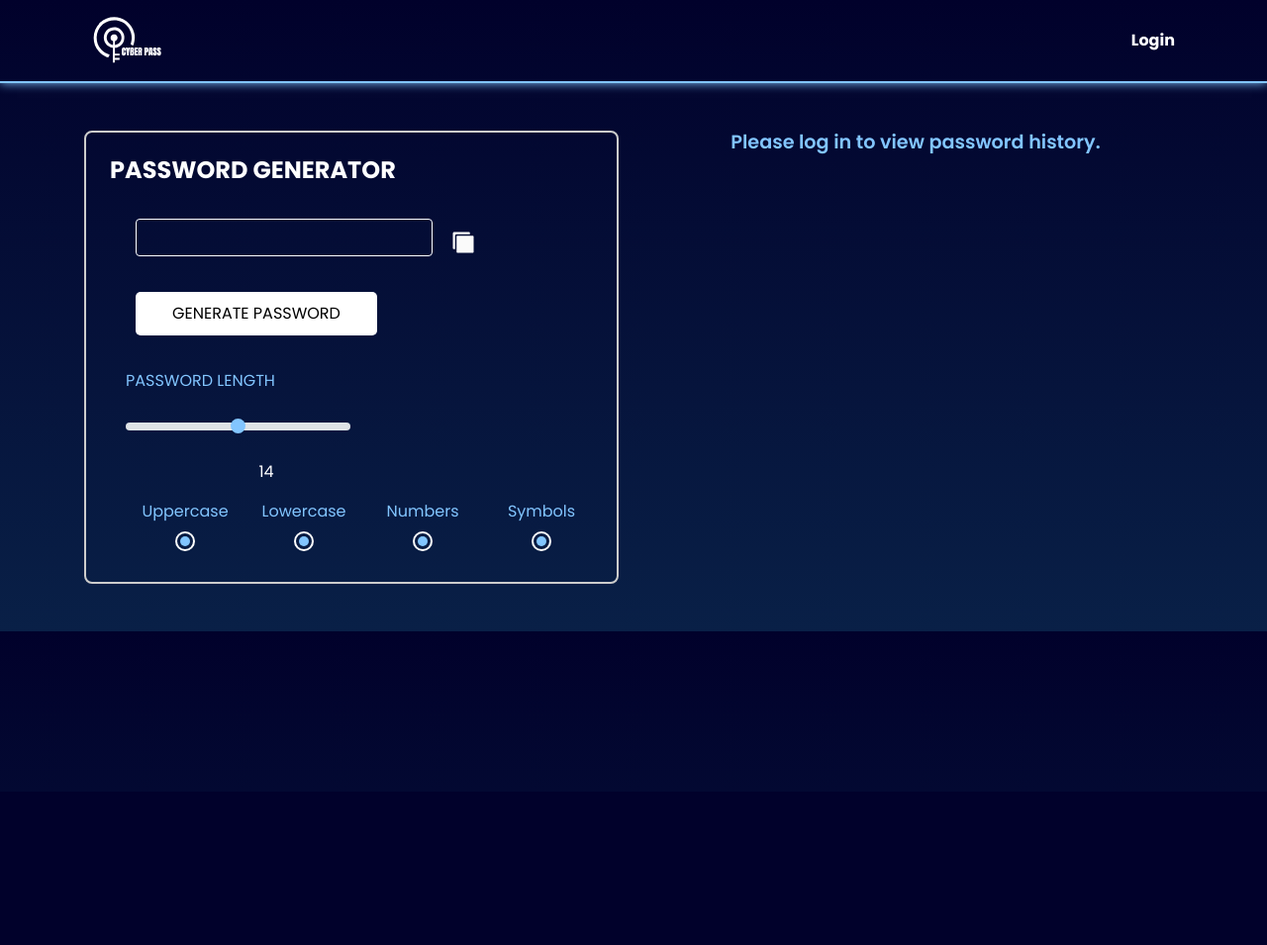
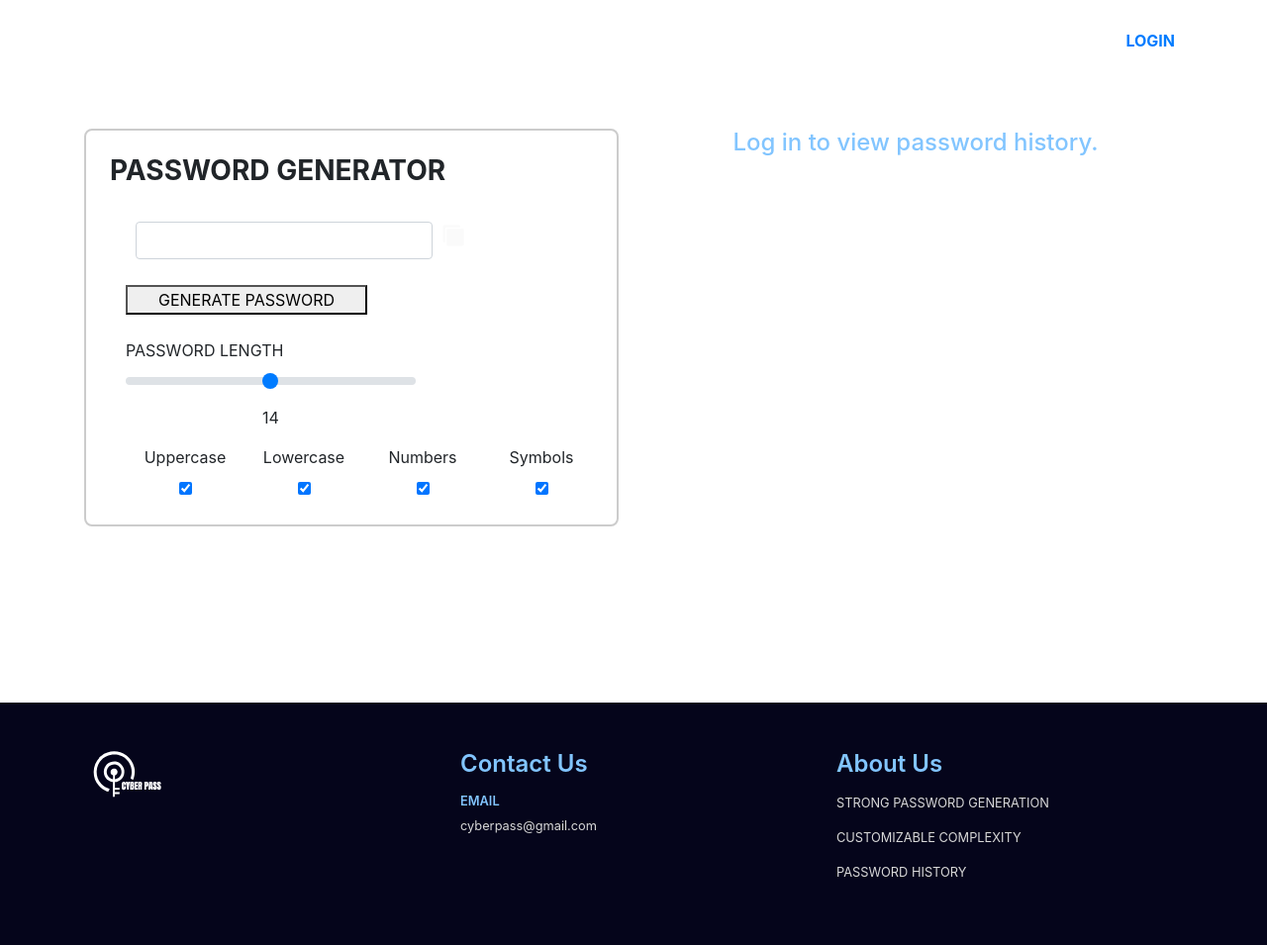
Before and after one commit to graceAlessia/Web-Final-Project, a PHP site: page / in a window 1280 px wide. Shown: the whole page at 99% size. Before the commit the page ends 638 px from the top, so only its background shows below. Run offline with PHP 8.4, Linux system fonts and the light colour scheme; data comes from the database, SQL or seed files in the repository; data that the repository does not hold is empty.

Commit message:
adding new css files

```diff
--- /dev/null
+++ b/assets/css/footer.css
@@ -0,0 +1,58 @@
+/* Footer Styles */
+.footer {
+    background-color: #05051b;
+    color: #D8D8D8;
+    border-top: 2px solid white;
+    padding: 30px 0;
+}
+
+.footer .logo {
+    margin-bottom: 20px;
+}
+
+.footer-description {
+    font-size: 0.9rem;
+    line-height: 1.6;
+}
+
+.footer-heading {
+    font-size: 1.5rem;
+    font-weight: 600;
+    color: #82C5FF;
+    margin-bottom: 15px;
+}
+
+.contact-item {
+    margin-bottom: 15px;
+}
+
+.contact-item h6 {
+    font-size: 0.8rem;
+    font-weight: 600;
+    color: #82C5FF;
+}
+
+.contact-item p {
+    font-size: 0.8rem;
+    color: #D8D8D8;
+}
+
+.social-links {
+    display: flex;
+    gap: 15px;
+}
+
+.social-icon {
+    display: inline-block;
+    width: 24px;
+    height: 24px;
+}
+
+.social-icon img {
+    width: 100%;
+    height: auto;
+}
+
+.custom-mt {
+    margin-top: 8rem; /* or whatever size you need */
+  }
--- a/assets/css/login.css
+++ b/assets/css/login.css
@@ -22,7 +22,7 @@ h2 {
 .btn-login {
     background-color: white;
     border-color: white;
-    color: #000;
+    color: black;
     font-weight: bold;
     /* text-shadow: 0 0 10px #82C5FF; */
     border-radius: 5px;
@@ -65,3 +65,7 @@ a.text-light:hover {
 .card-body {
     padding: 20px;
 }
+
+.custom-mt {
+    margin-top: 8rem; /* or whatever size you need */
+  }
--- a/assets/css/style.css
+++ b/assets/css/style.css
@@ -160,8 +160,8 @@ button {
 
 /* Navbar */
 .navbar {
-    background-color: transparent;
-    border-bottom: 2px solid #82C5FF;
+    background-color:#05051b;
+    border-bottom: 2px solid white;
     box-shadow: 0 0 10px #82C5FF;
 }
 
--- a/index.php
+++ b/index.php
@@ -5,29 +5,6 @@ include('layouts/header.php');
 $isUserLoggedIn = isset($_SESSION['user_id']);
 ?>
 
-<!DOCTYPE html>
-<html lang="en">
-
-<head>
-    <meta charset="UTF-8">
-    <meta name="viewport" content="width=device-width, initial-scale=1.0">
-    <title>Password Generator</title>
-    <link rel="stylesheet" href="path/to/your/styles.css"> <!-- Add your main stylesheet link here -->
-    <style>
-        .tooltip {
-            position: absolute;
-            background-color: #333;
-            color: #fff;
-            padding: 5px 10px;
-            border-radius: 5px;
-            font-size: 12px;
-            z-index: 1000;
-            white-space: nowrap;
-        }
-    </style>
-</head>
-
-<body>
 <div class="container">
     <div class="row mt-5 justify-content-center">
         <!-- Password Generator -->
@@ -89,7 +66,7 @@ $isUserLoggedIn = isset($_SESSION['user_id']);
                 </p>
             <?php else: ?>
                 <h4 class="text-center text-info">
-                        <a href="login.php" style="color: #82C5FF; text-decoration: none;">Please log in to view password history.</a>
+                    <a href="login.php" style="color: #82C5FF; text-decoration: none;">Log in to view password history.</a>
                 </h4>
             <?php endif; ?>
         </div>
@@ -100,6 +77,7 @@ $isUserLoggedIn = isset($_SESSION['user_id']);
 <script src="https://code.jquery.com/jquery-3.5.1.min.js"></script>
 <script src="js/script.js"></script>
 <script src="js/history.js"></script>
-</body>
 
-</html>
+<?php
+include('layouts/footer.php');
+?>
--- /dev/null
+++ b/layouts/footer.php
@@ -0,0 +1,31 @@
+<!-- Footer -->
+<footer class="custom-mt py-5 footer">
+    <div class="container">
+        <div class="row">
+            <!-- Logo and Description -->
+            <div class="col-lg-4 col-md-6 col-sm-12">
+                <img class="logo" src="assets/imgs/Logo.svg" alt="Logo" style="height: 50px; width: auto;">
+            </div>
+
+            <!-- Contact Information -->
+            <div class="col-lg-4 col-md-6 col-sm-12">
+                <h5 class="footer-heading">Contact Us</h5>
+                <div class="contact-item">
+                    <h6 class="text-uppercase">Email</h6>
+                    <p>cyberpass@gmail.com</p>
+                </div>
+            </div>
+            <div class="col-lg-4 col-md-6 col-sm-12">
+                <h5 class="footer-heading">About Us</h5>
+                <div class="contact-item">
+                    <p class="text-uppercase">Strong Password Generation</p>
+
+                    <p class="text-uppercase">Customizable Complexity</p>
+
+                    <p class="text-uppercase">Password History</p>
+
+                </div>
+            </div>
+        </div>
+    </div>
+</footer>
--- a/layouts/header.php
+++ b/layouts/header.php
@@ -1,5 +1,5 @@
 <?php
-session_start(); // Start the session if not already started
+session_start();
 ?>
 <!DOCTYPE html>
 <html lang="en">
@@ -12,7 +12,9 @@ session_start(); // Start the session if not already started
     <link rel="stylesheet" href="https://cdnjs.cloudflare.com/ajax/libs/font-awesome/5.15.3/css/all.min.css">
     <link href="https://fonts.googleapis.com/css2?family=Orbitron&display=swap" rel="stylesheet">
 
-    <link rel="stylesheet" href="assets/css/style.css">
+    <link rel="stylesheet" href="assets/css/style1.css">
+    <link rel="stylesheet" href="assets/css/signup1.css">
+    <link rel="stylesheet" href="assets/css/footer.css">
 </head>
 
 <body>
@@ -26,14 +28,14 @@ session_start(); // Start the session if not already started
             <ul class="navbar-nav ml-auto">
                 <?php if (!isset($_SESSION['user_id'])): ?>
                     <li class="nav-item">
-                        <a class="nav-link" href="login.php"><b>Login</b></a>
+                        <a class="nav-link text-uppercase" href="login.php"><b>Login</b></a>
                     </li>
                     <!-- <li class="nav-item">
                             <a class="nav-link" href="signup.php">Signup</a>
                         </li> -->
                 <?php else: ?>
                     <li class="nav-item">
-                        <a class="nav-link" href="logout.php"><b>Logout</b></a>
+                        <a class="nav-link text-uppercase" href="logout.php"><b>Logout</b></a>
                     </li>
                 <?php endif; ?>
             </ul>
--- a/login.php
+++ b/login.php
@@ -10,7 +10,7 @@
 </head>
 
 <body>
-    <div class="container justify-content-center mt-5">
+    <div class="container justify-content-center custom-mt">
         <div class="row justify-content-center">
             <div class="col-md-6">
                 <div class="card">
@@ -18,7 +18,7 @@
                         <h2>LOGIN</h2>
                     </div>
                     <div class="card-body">
-                        <!-- Display error message if it exists -->
+                        <!-- Display error message -->
                         <?php
                         session_start();
                         if (isset($_SESSION['error'])) {
--- a/signup.php
+++ b/signup.php
@@ -6,7 +6,7 @@
     <meta name="viewport" content="width=device-width, initial-scale=1.0">
     <title>Sign Up</title>
     <link rel="stylesheet" href="https://stackpath.bootstrapcdn.com/bootstrap/4.5.2/css/bootstrap.min.css">
-    <link rel="stylesheet" href="assets/css/signup1.css">
+    <link rel="stylesheet" href="assets/css/signup.css">
 </head>
 
 <body class="bg-dark text-light">
```
Also changed, not shown: assets/css/signup.css (renamed from assets/css/signup1.css). Lines whose indentation alone changed are shown as unchanged.
